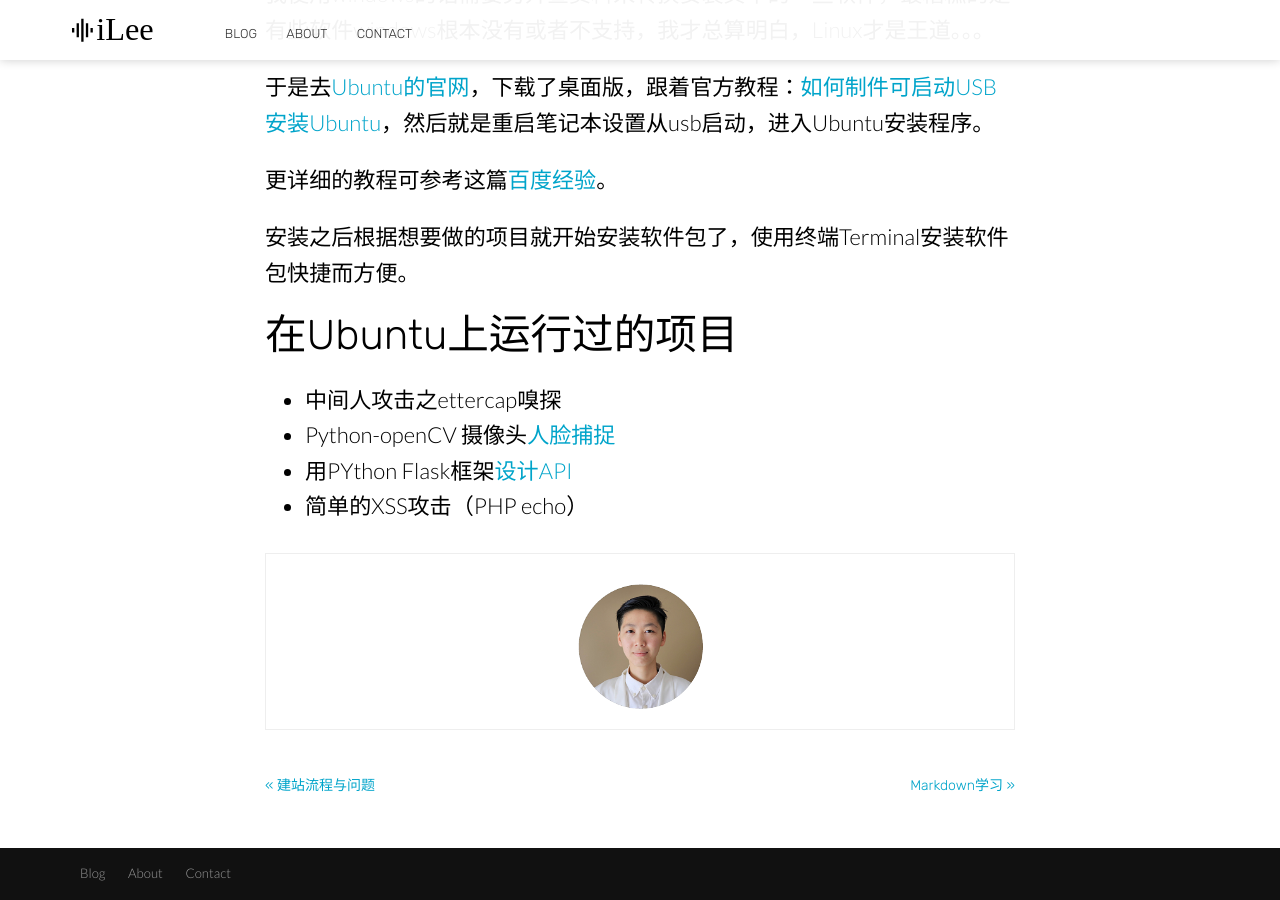
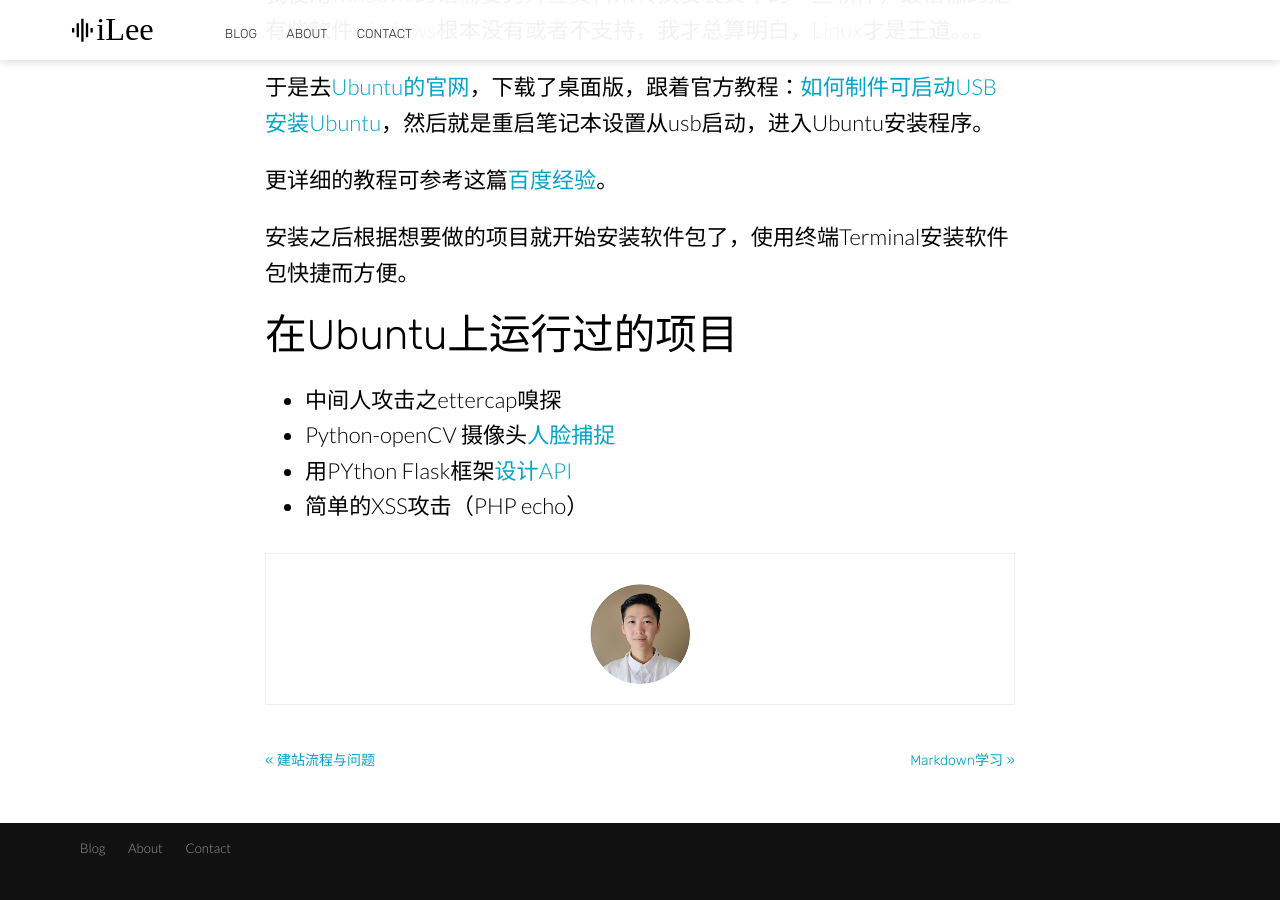
Before and after one commit to xuanchenglee/xuanchenglee.github.io, a Jekyll site: the page built from _posts/2017-03-31-Ubuntu的使用.md, in a window 1280 px wide and 900 px high, scrolled down 596 px. Built offline with Jekyll 4.4.1, drawn with Linux system fonts in a browser that asks for light colours; nearby versions of some CDN libraries; after the commit the page ends 1471 px from its top, so only the background shows below that.

Commit message:
shrink image size

```diff
--- a/_sass/blog.scss
+++ b/_sass/blog.scss
@@ -31,8 +31,8 @@
 		font-size: .8em;
 
 		.square-image {
-			width: 125px;
-			height: 125px;
+			width: 100px;
+			height: 100px;
 		}
 		.blurb {
 			text-align: center;
--- a/_sass/layout.scss
+++ b/_sass/layout.scss
@@ -163,8 +163,8 @@ blockquote:before {
 }
 
 .square-image {
-	width: 200px;
-	height: 200px;
+	width: 150px;
+	height: 150px;
 	border-radius: 200px;
 	background-size:cover;
  	background-repeat:no-repeat;
```
